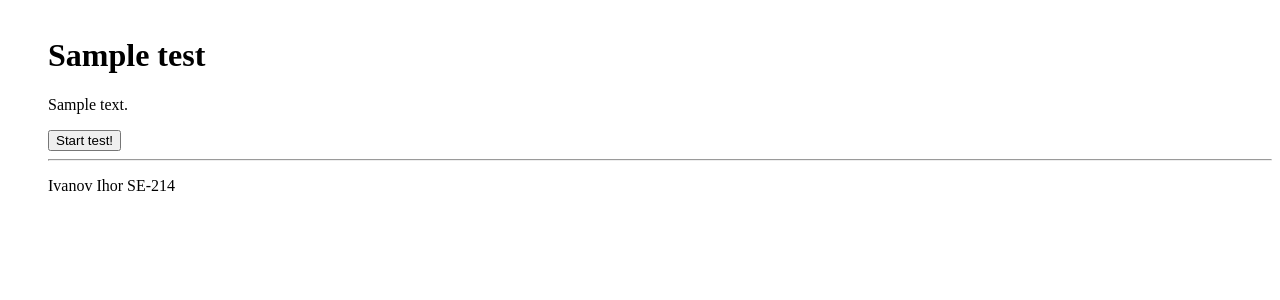
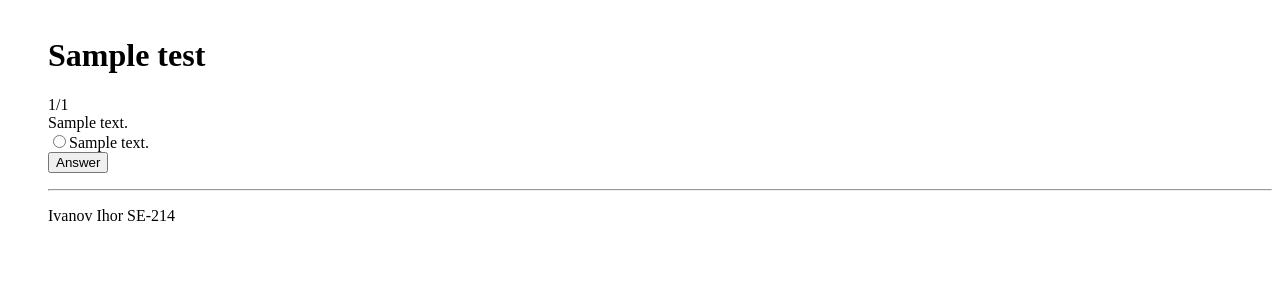
Before and after one commit to Meetoul/djtest, a Django app: page /test/1/ in a window 1280 px wide. Shown: the part 42-342 px from the top of the page. Run offline with Django 3.2, Linux system fonts and the light colour scheme; tables that the repository leaves empty hold one stand-in row (values such as "Sample post"); data that the repository does not hold is empty.

Commit message:
Added non-input validation and result page

```diff
--- a/apps/core/templates/core/home.html
+++ b/apps/core/templates/core/home.html
@@ -5,7 +5,7 @@
 
 	<ul>
 		{% for test in tests %}
-		<li><a href="{% url 'test' pk=test.pk %}">{{ test.name }}</a></li>
+		<li><a href="{% url 'test_details' pk=test.pk %}">{{ test.name }}</a></li>
 		{% endfor %}
 	</ul>
 {% endblock content %}
--- a/apps/testing/static/js/testing.js
+++ b/apps/testing/static/js/test_page.js
@@ -1,27 +1,31 @@
 $(function(){
 	var curr = 0;
-	var answers = {}
+	var answers = {};
 	$.get('get_questions', function(data)
 	{
 		var questions = data.questions;
-		$("#start-btn").click(function(){
-			fill(questions[curr]);
-			$("#start-btn").hide();
-			$("#ans-btn").show();
-		});
+		fill(questions[curr]);
+		$("#progress").html((curr + 1) + '/' + questions.length)
 		$("#ans-btn").click(function(){
-			if (curr < questions.length - 1){
+			if(!$('[name=answer]:checked').length)
+			{
+				$("#error").html('You have not answered yet!');
+			} else if (curr < questions.length - 1) {
+				$("#error").empty();
 				processAnswer(questions[curr].id, answers);
 				curr++;
+				$("#progress").html((curr + 1) + '/' + questions.length)
 				fill(questions[curr]);
 			} else {
 				processAnswer(questions[curr].id, answers);
 				$("#question_text").html('You answered all the questions!');
-				$("#choices").html('');
-				console.log(answers)
-				$.get('get_result', {answers: JSON.stringify(answers)}, function(data){
-					alert('Your result is: ' + data.result + '%')
+				$("#choices").empty();
+				params = $.param({
+					answers: JSON.stringify(answers)
 				});
+				$("#ans-btn").hide();
+				$("#result-link").prop("href", "result?" + params);
+				$("#result-link").show();
 			}
 		});
 	});
--- a/apps/testing/templates/testing/test.html
+++ /dev/null
@@ -1,21 +0,0 @@
-{%extends 'base.html' %}
-
-{% load static %}
-
-{% block scripts %}
-	<script src="{% static 'js/testing.js' %}"></script>
-{% endblock scripts %}
-
-{% block content %}
-
-	<h1>{{ test.name }}</h1>
-	<p>{{ test.description }}</p>
-
-	<div id="question_text"></div>
-
-	<div id="choices">
-	</div>
-
-	<button id="start-btn">Start test!</button>
-	<button id="ans-btn" style="display: none;">Answer</button>
-{% endblock content %}
--- /dev/null
+++ b/apps/testing/templates/testing/test_page.html
@@ -0,0 +1,25 @@
+{%extends 'base.html' %}
+
+{% load static %}
+
+{% block scripts %}
+	<script src="{% static 'js/test_page.js' %}"></script>
+{% endblock scripts %}
+
+{% block content %}
+
+	<h1>{{ test.name }}</h1>
+
+	<div id="progress"></div>
+	<div id="question_text"></div>
+
+	<div id="choices">
+	</div>
+
+	<button id="ans-btn">Answer</button>
+
+	<div id="error" style="color: red"></div>
+
+	</p>
+	<a id="result-link" href="" style="display: none;">Go to results</a>
+{% endblock content %}
--- /dev/null
+++ b/apps/testing/templates/testing/test_result.html
@@ -0,0 +1,6 @@
+{%extends 'base.html' %}
+
+{% block content %}
+	<h1>{{ test.name }}</h1>
+	Your result is: {{ percentage }}
+{% endblock content %}
--- a/apps/testing/views.py
+++ b/apps/testing/views.py
@@ -5,12 +5,20 @@ import json
 from .models import Test
 
 
+def test_details(request, pk):
+    test = get_object_or_404(Test, pk=pk)
+    context = {
+        'test': test,
+    }
+    return render(request, 'testing/test_details.html', context)
+
+
 def test_page(request, pk):
     test = get_object_or_404(Test, pk=pk)
     context = {
         'test': test,
     }
-    return render(request, 'testing/test.html', context)
+    return render(request, 'testing/test_page.html', context)
 
 
 def get_questions(request, pk):
@@ -28,17 +36,21 @@ def get_questions(request, pk):
     return JsonResponse({'questions': response})
 
 
-def get_result(request, pk):
+def result(request, pk):
     answers = json.loads(request.GET['answers'])
+    print(answers)
     questions = Test.objects.get(pk=pk).question_set.all()
     correct_answers = {
         str(q.pk): str([
             c.pk for c in q.choice_set.all() if c.correct
         ][0]) for q in questions
     }
-    result = 0
+    num_of_correct = 0
     for k, v in answers.items():
         if correct_answers[k] == v:
-            result += 1
-    result = result / len(answers) * 100
-    return JsonResponse({'result': result})
+            num_of_correct += 1
+    percentage = int(num_of_correct / len(answers) * 100)
+    context = {
+        'percentage': percentage,
+    }
+    return render(request, 'testing/test_result.html', context)
--- a/djtest/urls.py
+++ b/djtest/urls.py
@@ -11,9 +11,12 @@ urlpatterns = [
     url(r'^signup/$', auth_views.sign_up, name='sign_up'),
     url(r'^signin/$', auth_views.sign_in, name='sign_in'),
     url(r'^signout/$', auth_views.sign_out, name='sign_out'),
-    url(r'^test/(?P<pk>[0-9]+)/$', test_views.test_page, name='test'),
+    url(r'^test_details/(?P<pk>[0-9]+)/$',
+        test_views.test_details, name='test_details'),
+    url(r'^test/(?P<pk>[0-9]+)/$',
+        test_views.test_page, name='test_page'),
     url(r'^test/(?P<pk>[0-9]+)/get_questions/$',
         test_views.get_questions, name='get_questions'),
-    url(r'^test/(?P<pk>[0-9]+)/get_result/$',
-        test_views.get_result, name='get_result'),
+    url(r'^test/(?P<pk>[0-9]+)/result/$',
+        test_views.result, name='result'),
 ]
```
Also changed, not shown: apps/testing/templates/testing/test_details.html (added, +8 -0 lines).
